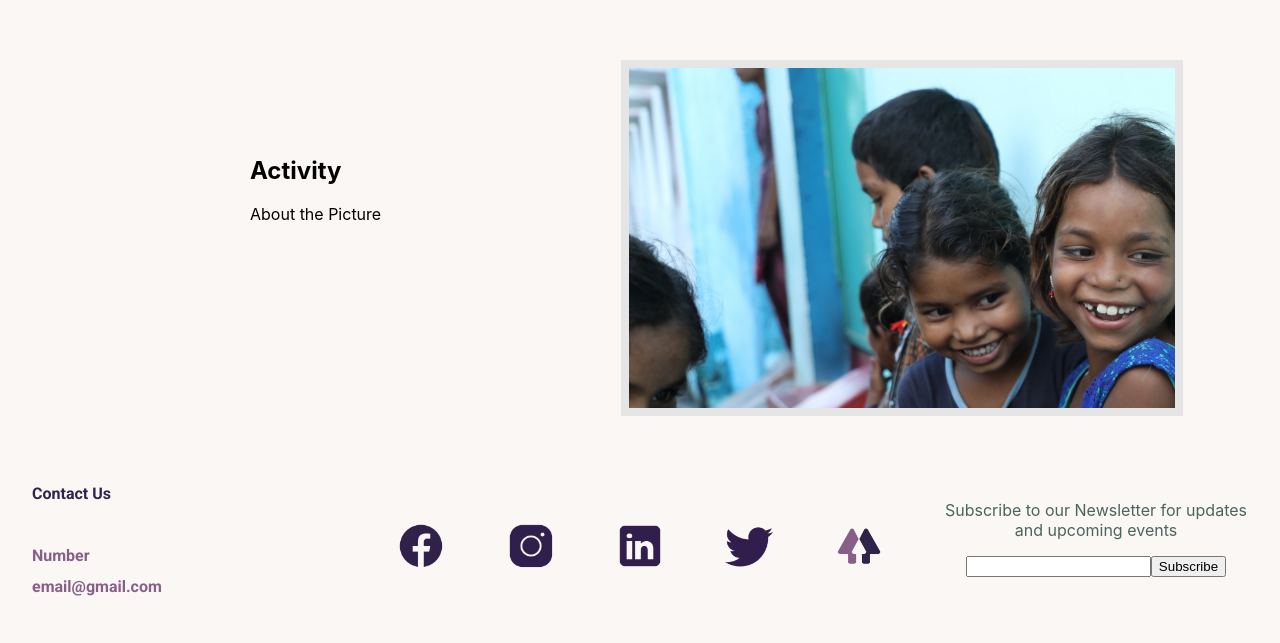
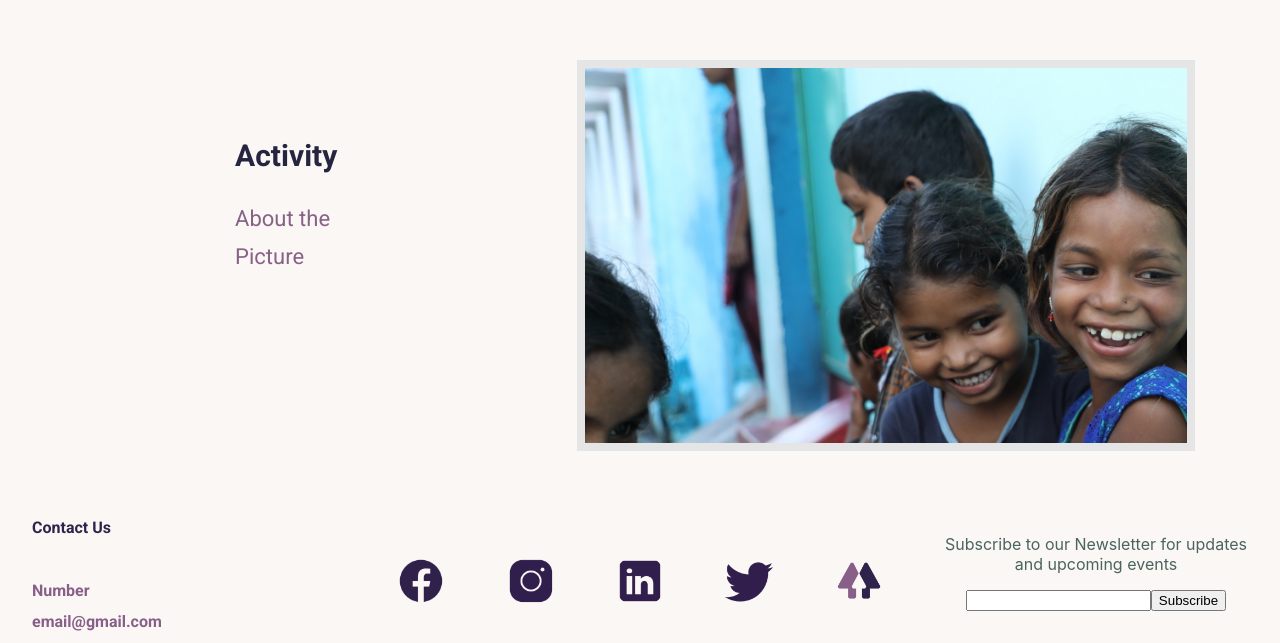
Before and after one commit to roshan1999/khayaal-react-webapp, a React (Create React App) app: page / in a window 1280 px wide. Shown: the part 1700-2343 px from the top of the page. Before the commit the page ends 2309 px from the top, so only its background shows below. Built offline with nearby package versions, Linux system fonts and the light colour scheme.

Commit message:
KHAYAAL-30-css-changes

```diff
--- a/src/Pages/Activities/Page2Component.css
+++ b/src/Pages/Activities/Page2Component.css
@@ -5,18 +5,20 @@
     flex-direction: row;
     margin-top: 60px;
     margin-bottom: 70px;
+    justify-content: center;
+    align-items: center;
   }
   .rightComp {
     display: flex;
     margin-top: 100px;
     margin-left: 200px;
+    margin-right: 100px;
   }
   .rightComp img{
     display: flex;
     align-items: flex-end;
     justify-content: flex-end;
-    width: 100%;
-    height: 340px;
+    width: 47vw;
     background: no-repeat center / cover;
     border: 8px solid #E5E5E5;
   }
@@ -27,6 +29,28 @@
     flex-direction: column;
     justify-content: center;
     align-items: flex-end;
+  }
+  .leftHeadingComp{
+    font-family: 'Roboto';
+    font-style: normal;
+    font-weight: 700;
+    font-size: 30px;
+    line-height: 38px;
+    /* or 127% */
+    display: flex;
+    align-items: center;
+    color: #262540;
+  }
+  .leftContentComp{
+    font-family: 'Roboto';
+    font-style: normal;
+    font-weight: 400;
+    font-size: 22px;
+    line-height: 38px;
+    /* or 173% */
+    display: flex;
+    align-items: center;
+    color: #876186;
   }
 
   @media only screen and (max-width: 768px){
@@ -44,6 +68,7 @@
       .rightComp{
         margin-top: 0;
         margin-left: 0;
+        margin-right: 0;
         align-items: center;
         justify-content: center;
       }
```
